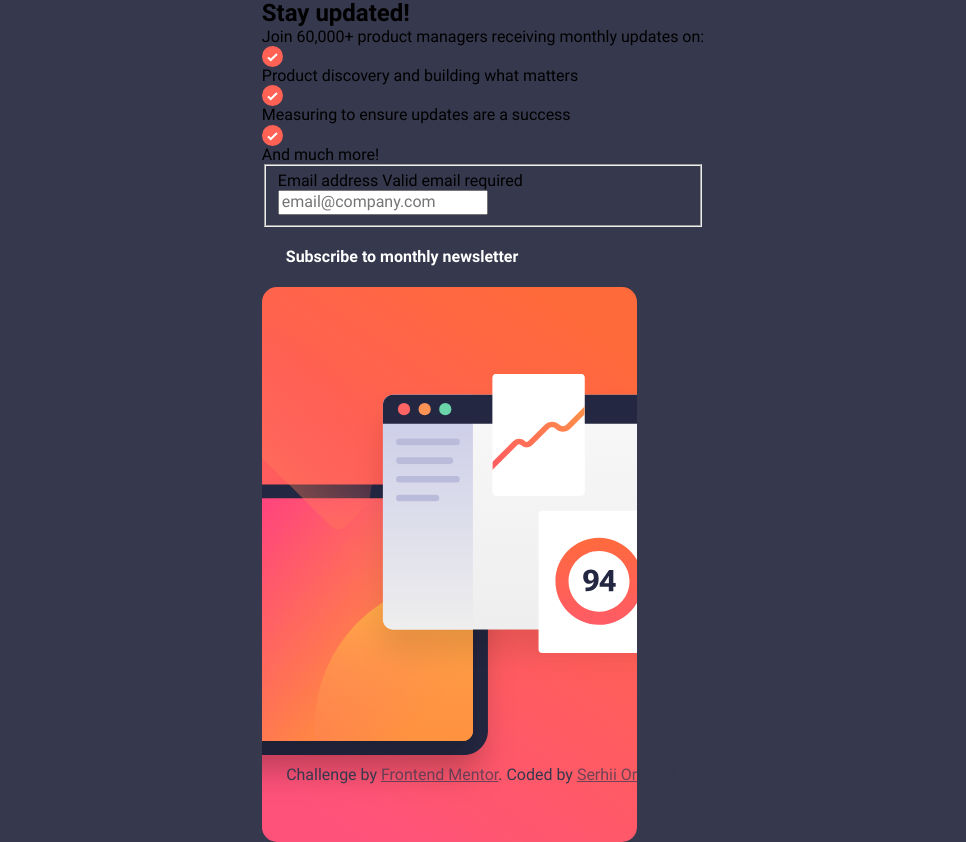
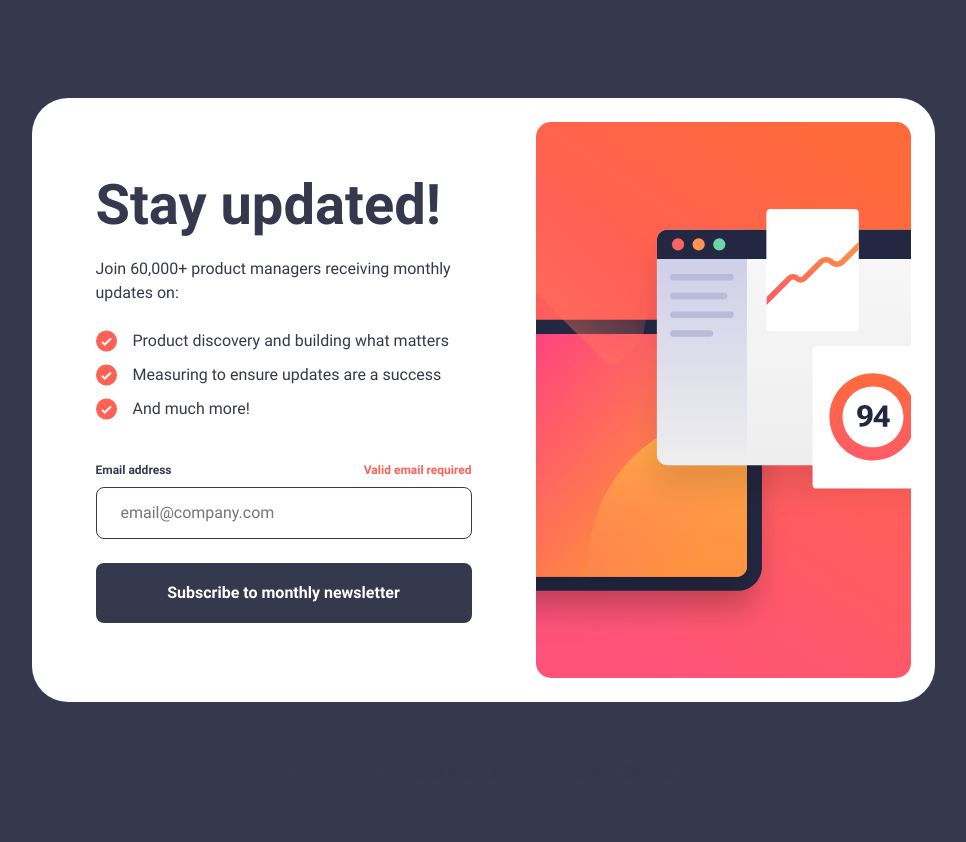
Before and after one commit to grifano/fm-10-newsletter-form, a website built with Vite: page src/index.html in a window 1280 px wide. Shown: the whole page, without its empty margins (157-1123 px from the left). After the commit the page ends 800 px from the top, so only its background shows below. Built offline with nearby package versions, Linux system fonts and the light colour scheme.

Commit message:
add gradient hover, css for desktop

```diff
--- a/src/css/base.css
+++ b/src/css/base.css
@@ -6,6 +6,8 @@ body {
   flex-direction: column;
   margin: 0;
   padding: 0;
+  line-height: 1.5;
+  color: var(--text-body-color);
 }
 main {
   flex-grow: 1;
@@ -42,12 +44,36 @@ button {
   padding: 18px 24px;
   border-radius: 8px;
   transition: background 0.3s ease, box-shadow 0.3s ease;
+  position: relative;
+  overflow: hidden;
+  span {
+    position: relative;
+    z-index: 1;
+  }
+  &::after {
+    content: '';
+    position: absolute;
+    width: 100%;
+    height: 100%;
+    top: 0;
+    left: 0;
+    background: linear-gradient(204.47deg, #ff6a3a 0%, #ff527b 100%);
+    opacity: 0;
+    visibility: hidden;
+    transition: opacity 0.3s ease;
+    z-index: 0;
+  }
 }
+
 @media screen and (min-width: 991px) {
   button:focus-visible,
   button:hover {
-    background: linear-gradient(204.47deg, #ff6a3a 0%, #ff527b 100%);
     box-shadow: 0px 16px 32px rgba(255, 97, 85, 0.5);
+  }
+  button:focus-visible::after,
+  button:hover::after {
+    opacity: 1;
+    visibility: visible;
   }
 }
 
--- a/src/css/section-newsletter.css
+++ b/src/css/section-newsletter.css
@@ -0,0 +1,74 @@
+.section-newsletter {
+  display: flex;
+  background-color: #fff;
+  border-radius: 36px;
+  max-width: 928px;
+}
+.newsletter-grid-child {
+  &:nth-child(1) {
+    max-width: 504px;
+    display: flex;
+    flex-direction: column;
+    justify-content: center;
+    padding: 0 64px;
+  }
+  &:nth-child(2) {
+    padding: 24px 24px 24px 0;
+  }
+}
+.newsletter-heading {
+  font-weight: 700;
+  font-size: 56px;
+  line-height: 1;
+  margin-bottom: 24px;
+}
+.newsletter-subtext {
+  margin-bottom: 24px;
+}
+.newsletter-list {
+  margin-bottom: 40px;
+}
+.newsletter-list-item {
+  display: flex;
+  gap: 16px;
+  &:not(:last-child) {
+    margin-bottom: 10px;
+  }
+}
+.newsletter-features-text {
+}
+.newsletter-field {
+  outline: none;
+  border: none;
+  margin: 0;
+  padding: 0;
+  margin-bottom: 24px;
+}
+.newsletter-field-top {
+  display: flex;
+  gap: 8px;
+  justify-content: space-between;
+  margin-bottom: 8px;
+}
+.newsletter-label {
+  font-weight: 700;
+  font-size: 12px;
+}
+.newsletter-error-msg {
+  font-size: 12px;
+  font-weight: 700;
+  color: #ff6155;
+}
+.newsletter-input {
+  font-family: 'Roboto Flex' sans-serif;
+  padding: 16px 24px;
+  border-radius: 8px;
+  color: var(--color-dark-navy);
+  border: 1px solid var(--color-dark-navy);
+  width: 100%;
+}
+.newsletter-button {
+  width: 100%;
+}
+.newsletter-image {
+}
--- a/src/css/styles.css
+++ b/src/css/styles.css
@@ -10,3 +10,6 @@
 @import url('./variables.css');
 @import url('./base.css');
 @import url('./footer.css');
+
+/* Sections */
+@import url('./section-newsletter.css');
--- a/src/partials/section-newsletter.html
+++ b/src/partials/section-newsletter.html
@@ -6,24 +6,14 @@
     </p>
     <ul class="newsletter-list">
       <li class="newsletter-list-item">
+        <img width="21" height="21" src="../img/icon-list.svg" alt="chekmark" />
         <p class="newsletter-features-text">
-          <img
-            width="21"
-            height="21"
-            src="../img/icon-list.svg"
-            alt="chekmark"
-          />
           Product discovery and building what matters
         </p>
       </li>
       <li class="newsletter-list-item">
+        <img width="21" height="21" src="../img/icon-list.svg" alt="chekmark" />
         <p class="newsletter-features-text">
-          <img
-            width="21"
-            height="21"
-            src="../img/icon-list.svg"
-            alt="chekmark"
-          />
           Measuring to ensure updates are a success
         </p>
       </li>
@@ -49,7 +39,7 @@
         />
       </fieldset>
       <button class="newsletter-button" type="submit">
-        Subscribe to monthly newsletter
+        <span>Subscribe to monthly newsletter</span>
       </button>
     </form>
   </div>
```
